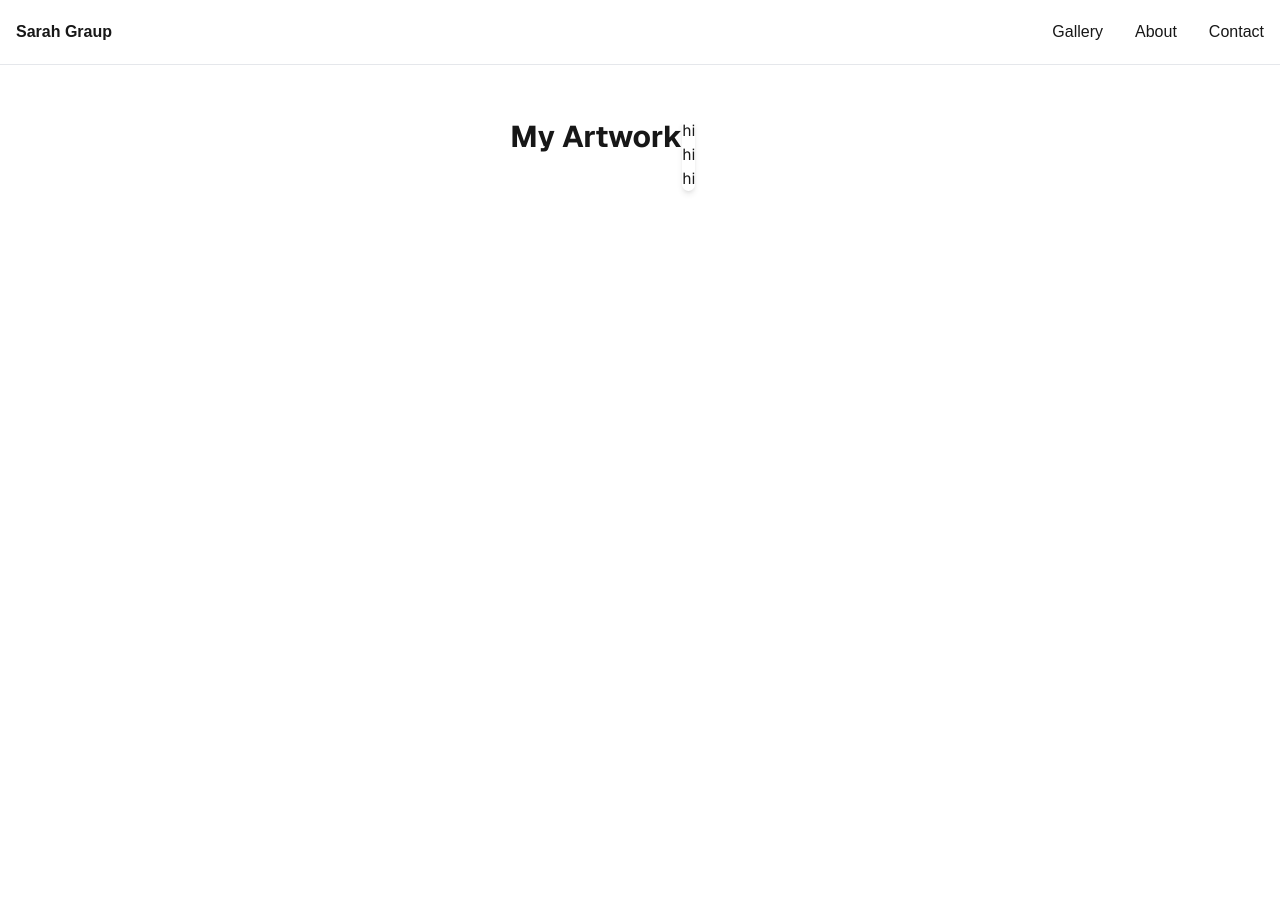
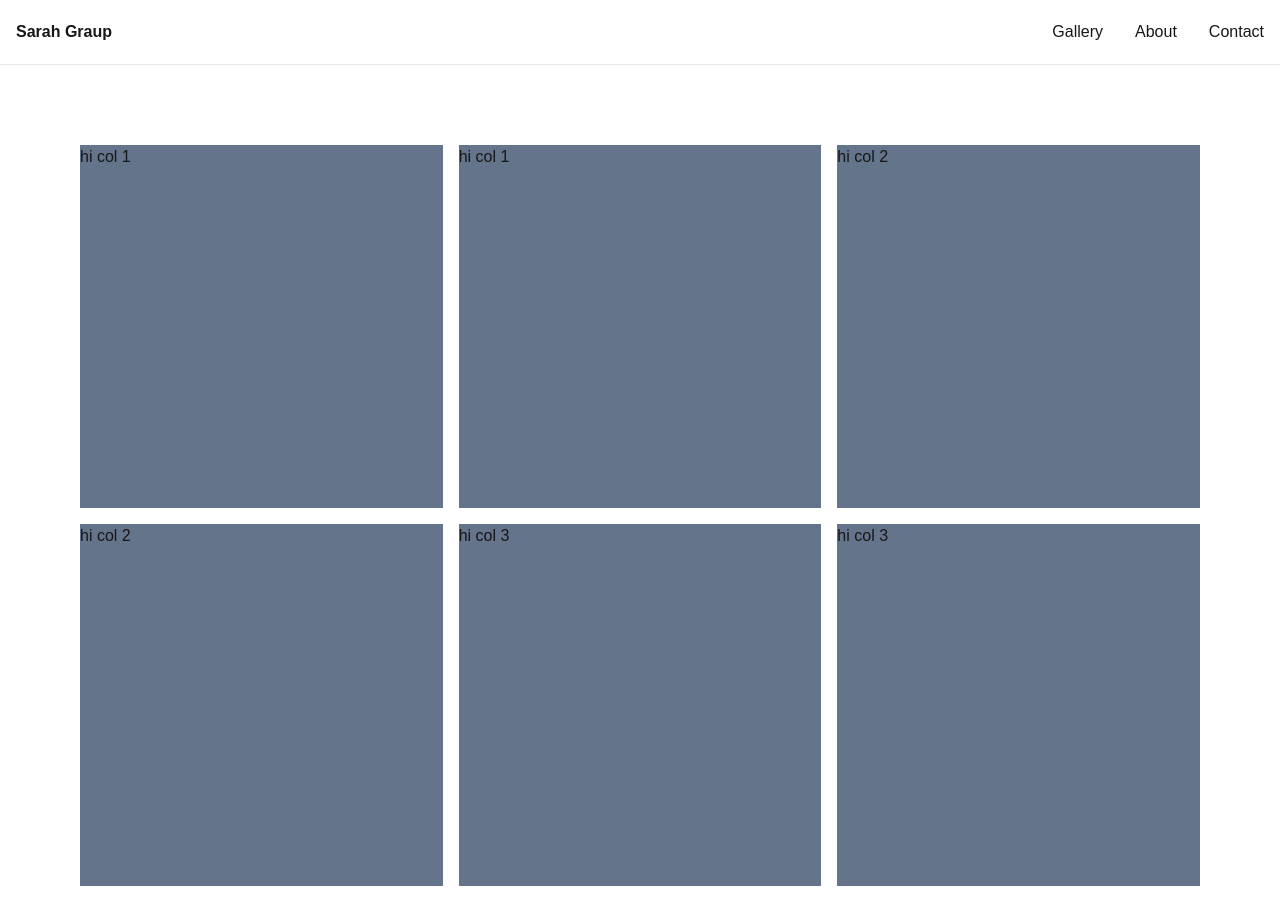
Before and after one commit to sarahgraup/artsite, a Next.js app: page / in a window 1280 px wide. Shown: the top 924 px of the page. Before the commit the page ends 865 px from the top, so only its background shows below. Built offline with nearby package versions, Linux system fonts and the light colour scheme.

Commit message:
created masonry style

```diff
--- a/app/page.tsx
+++ b/app/page.tsx
@@ -1,18 +1,28 @@
 import Image from "next/image";
+'use client';
+import React from "react";
 
 export default function Home() {
+  /**
+   * loading images up
+   * images as state
+   * if images are loading use loading page
+   * if loaded, show masonry
+   *
+   *
+   *
+   */
+  const [images, setImages] = React.useState()
   return (
-    <div className="grid grid-rows-[20px_1fr_20px] items-center justify-items-center min-h-screen p-8 pb-20 gap-16 sm:p-20 font-[family-name:var(--font-geist-sans)]">
-      <main className="flex max-w-6xl mx-auto px-4 py-8">
-        <h1 className="text-3xl font-bold mb-8">My Artwork</h1>
-        <div className="grid grid-cols-1 md:grid-cols-2 lg:grid-cols-3 gap-6">
-          <div className="rounded-lg overflow-hidden shadow-md">
-            <div className="aspect-square relative">hi</div>
-            <div className="aspect-square relative">hi</div>
-            <div className="aspect-square relative">hi</div>
-          </div>
-        </div>
-      </main>
+    <div className="grid grid-col-1 lg:grid-cols-3 md:grid-cols-2 items-center min-h-screen p-8 pb-10 gap-4 sm:p-20">
+      <div className="w-full aspect-square bg-slate-500">hi col 1</div>
+      <div className="w-full aspect-square bg-slate-500">hi col 1</div>
+
+      <div className="w-full aspect-square bg-slate-500">hi col 2</div>
+      <div className="w-full aspect-square bg-slate-500">hi col 2</div>
+
+      <div className="w-full aspect-square bg-slate-500">hi col 3</div>
+      <div className="w-full aspect-square bg-slate-500">hi col 3</div>
     </div>
   );
 }
```
